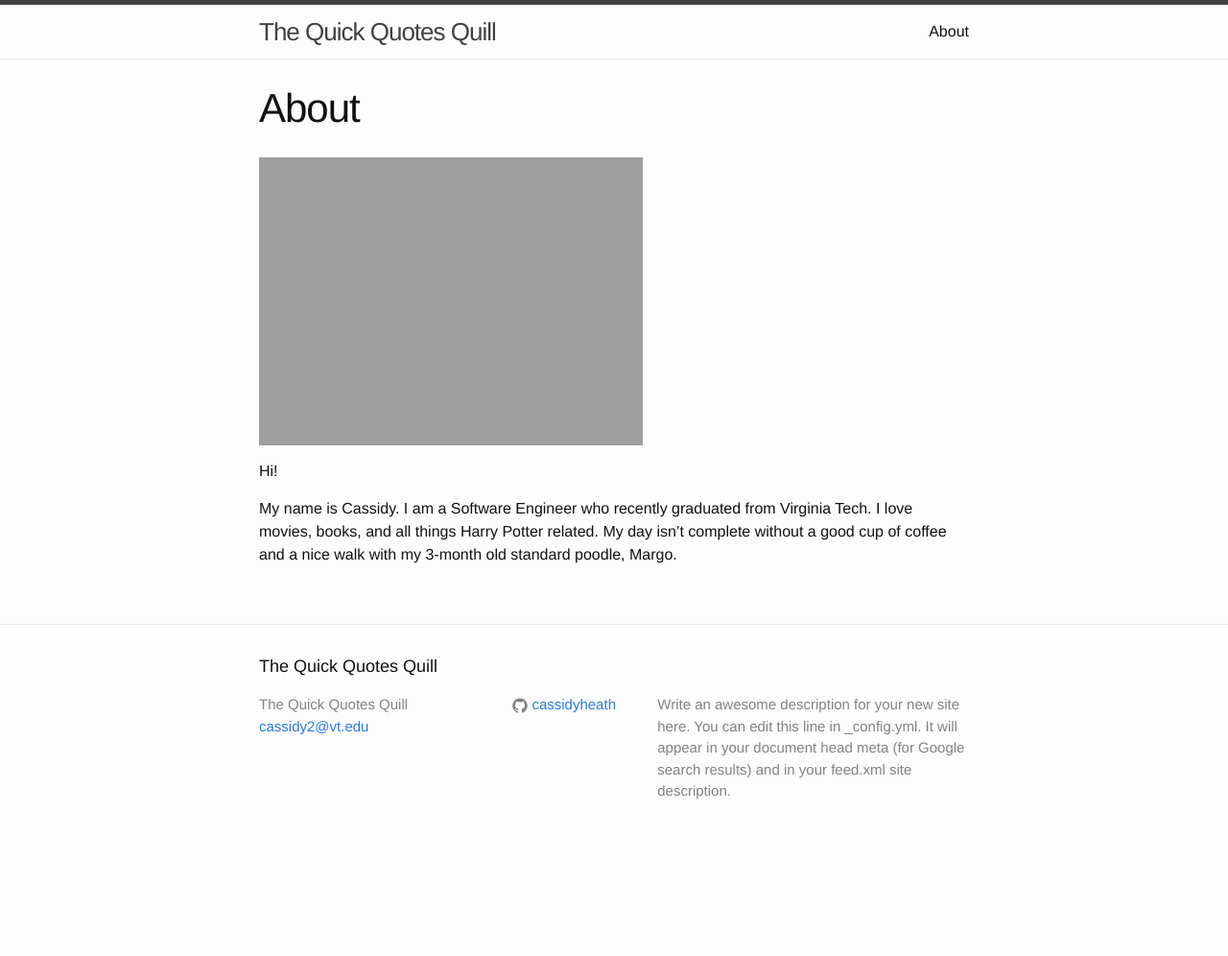
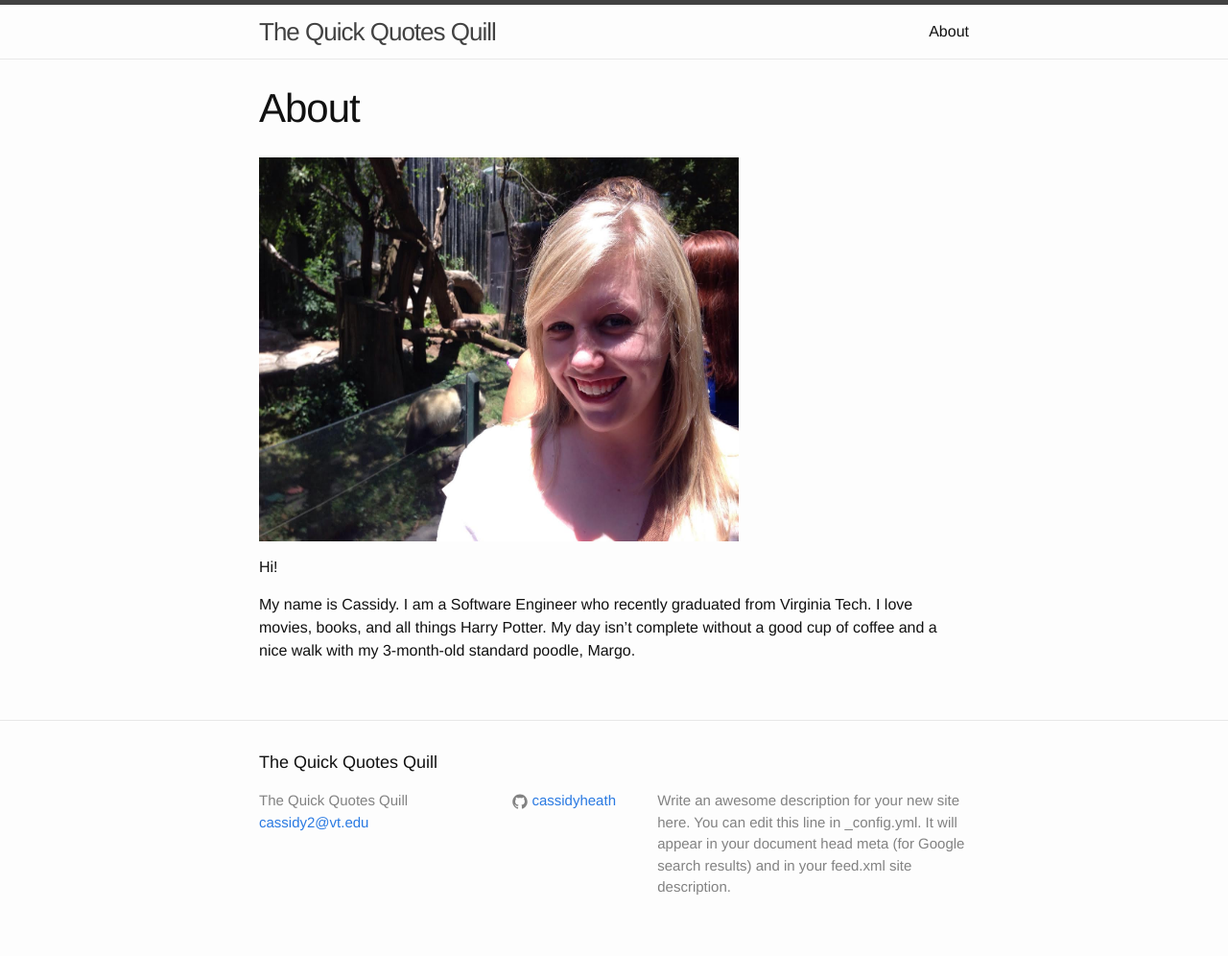
Before and after one commit to cassidyheath/cassidyheath.github.io, a Jekyll site: the page built from about.md, in a window 1280 px wide. Shown: the whole page at 96% size. Built offline with Jekyll 4.4.1, drawn with Linux system fonts in a browser that asks for light colours; before the commit the page ends 900 px from its top, so only the background shows below that.

Commit message:
fixed image size

```diff
--- a/about.md
+++ b/about.md
@@ -4,10 +4,10 @@ title: About
 permalink: /about/
 ---
 
-![](/images/profilepic.jpg = =200x200)
+<img src="/images/profilepic.jpg" height="400" width="500">
 
 Hi!
 
 My name is Cassidy. I am a Software Engineer who recently graduated from Virginia Tech.
-I love movies, books, and all things Harry Potter related. My day isn't complete without
-a good cup of coffee and a nice walk with my 3-month old standard poodle, Margo.
+I love movies, books, and all things Harry Potter. My day isn't complete without
+a good cup of coffee and a nice walk with my 3-month-old standard poodle, Margo.
```
